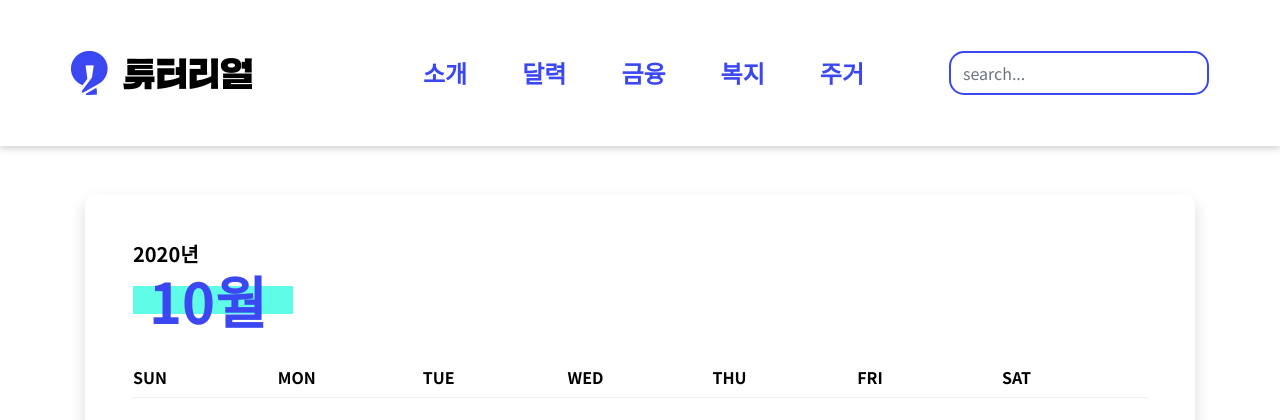
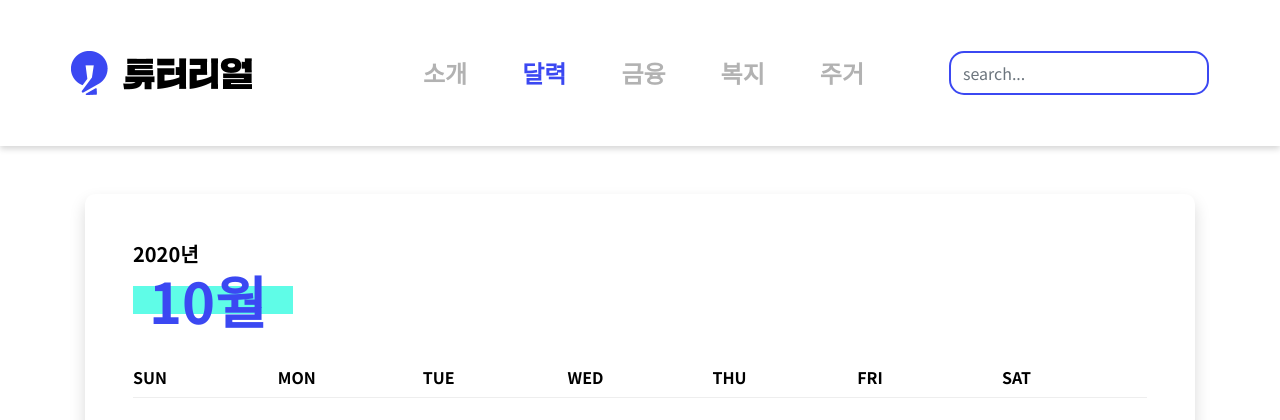
Before and after one commit to Tutor-Real/tutor-real, a Django app: page /calendar/ in a window 1280 px wide. Shown: the top 420 px of the page. Run offline with Django 3.2, Linux system fonts and the light colour scheme; parts of the project's set-up code (start-up, migrations or seed data) failed here and were passed over; some libraries are stand-ins or nearby versions.

Commit message:
nav바 hover 수정

```diff
--- a/mainapp/templates/main.html
+++ b/mainapp/templates/main.html
@@ -38,7 +38,7 @@
                         <img src="{% static 'img/ex_img.png'%}" class="d-block w-100">
                         </div>
                         <div class="carousel-item">
-                        <img src="{% static 'img/ex_img2.png'%}" class="d-block w-100">
+                        <img  src="{% static 'img/ex_img2.png'%}" class="d-block w-100">
                         </div>
                         <div class="carousel-item">
                         <img src="{% static 'img/ex_img3.png'%}" class="d-block w-100">
--- a/mainapp/templates/navi.html
+++ b/mainapp/templates/navi.html
@@ -81,6 +81,8 @@
         let nav_finance = document.getElementById("nav_finance");
         let nav_welfare = document.getElementById("nav_welfare");
         let nav_house = document.getElementById("nav_house");
+        let nav_introduce = document.getElementById("nav_introduce");
+        let nav_calendar = document.getElementById("nav_calendar");
 
         console.log(nav_finance.innerHTML);
         console.log(nav_welfare.innerHTML);
@@ -113,6 +115,18 @@
                 nav_finance.style.color="#B2B2B2" //금융 blur
                 nav_welfare.style.color="#B2B2B2" //복지 blur
                 break;
+            case '/intro/':
+                nav_calendar.style.color="#B2B2B2" //달력 blur
+                nav_finance.style.color="#B2B2B2" //금융 blur
+                nav_welfare.style.color="#B2B2B2" //복지 blur
+                nav_house.style.color="#B2B2B2" //주거 blur
+                break;
+            case '/calendar/':
+                nav_introduce.style.color="#B2B2B2" //소개 blur
+                nav_finance.style.color="#B2B2B2" //금융 blur
+                nav_welfare.style.color="#B2B2B2" //복지 blur
+                nav_house.style.color="#B2B2B2" //주거 blur
+                break;
         }
 
         function out(obj){
@@ -122,6 +136,10 @@
                 obj.id=="nav_welfare" ? obj.style.color="#3B48F2" : obj.style.color="#B2B2B2";
             }else if(link=='/house/'){//주거일때
                 obj.id=="nav_house" ? obj.style.color="#3B48F2" : obj.style.color="#B2B2B2";
+            }else if(link=='/intro/'){//소개일때
+                obj.id=="nav_introduce" ? obj.style.color="#3B48F2" : obj.style.color="#B2B2B2";
+            }else if(link=='/calendar/'){//달력일때
+                obj.id=="nav_calendar" ? obj.style.color="#3B48F2" : obj.style.color="#B2B2B2";
             }else{
                 obj.style.color="#3B48F2";
             }
--- a/tutorealprj/urls.py
+++ b/tutorealprj/urls.py
@@ -24,7 +24,7 @@ urlpatterns = [
     path('house/', mainapp.views.house, name='house'), #주거 페이지
     path('welfare/', mainapp.views.welfare, name='welfare'), #복지 페이지
     path('post/', mainapp.views.post, name='post'), #세부 페이지
-    path('intro',mainapp.views.intro, name= 'intro'), #소개 페이지
+    path('intro/',mainapp.views.intro, name= 'intro'), #소개 페이지
     path('calendar/', mainapp.views.calendar, name='calendar'), #캘린더 페이지
     path('fi_post_1/', mainapp.views.fi_post_1, name='fi_post_1'), #금융 post 1
     path('ho_post_1/', mainapp.views.ho_post_1, name='ho_post_1'), #주거 post 1
```
